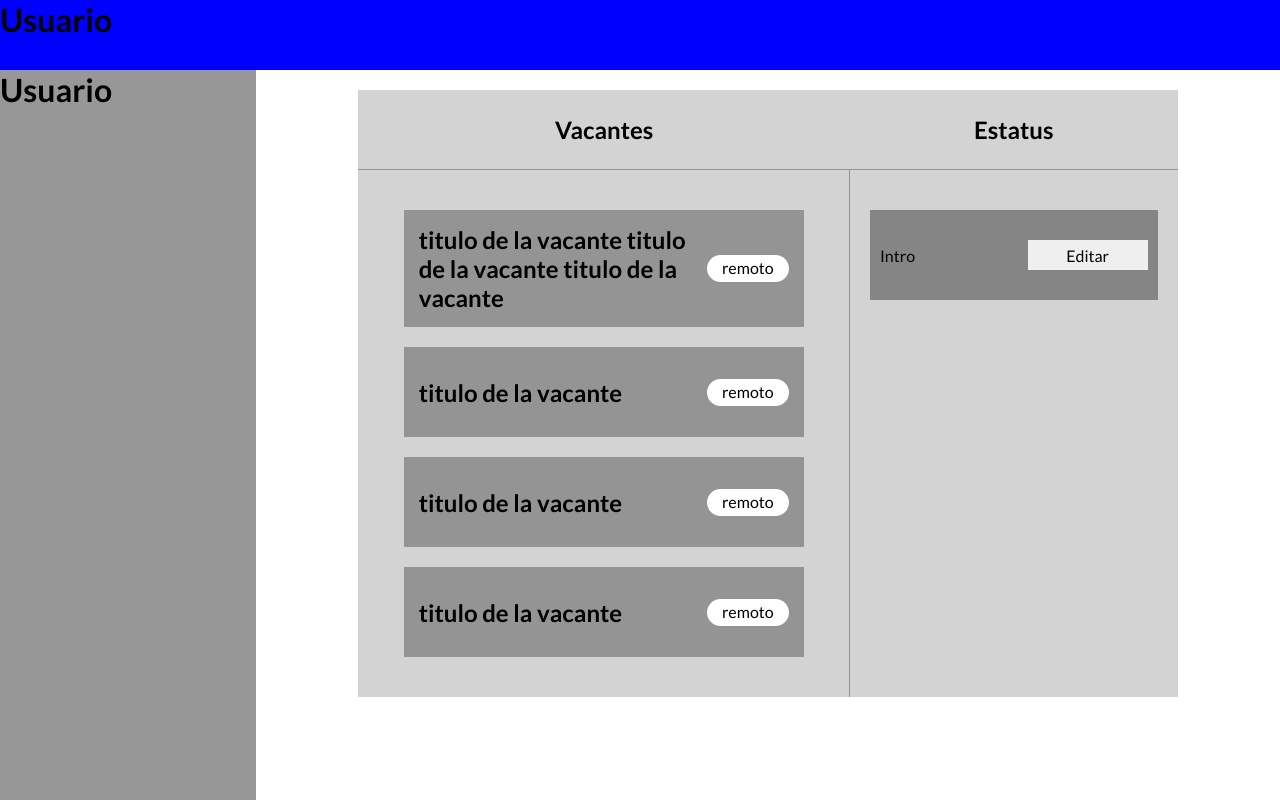
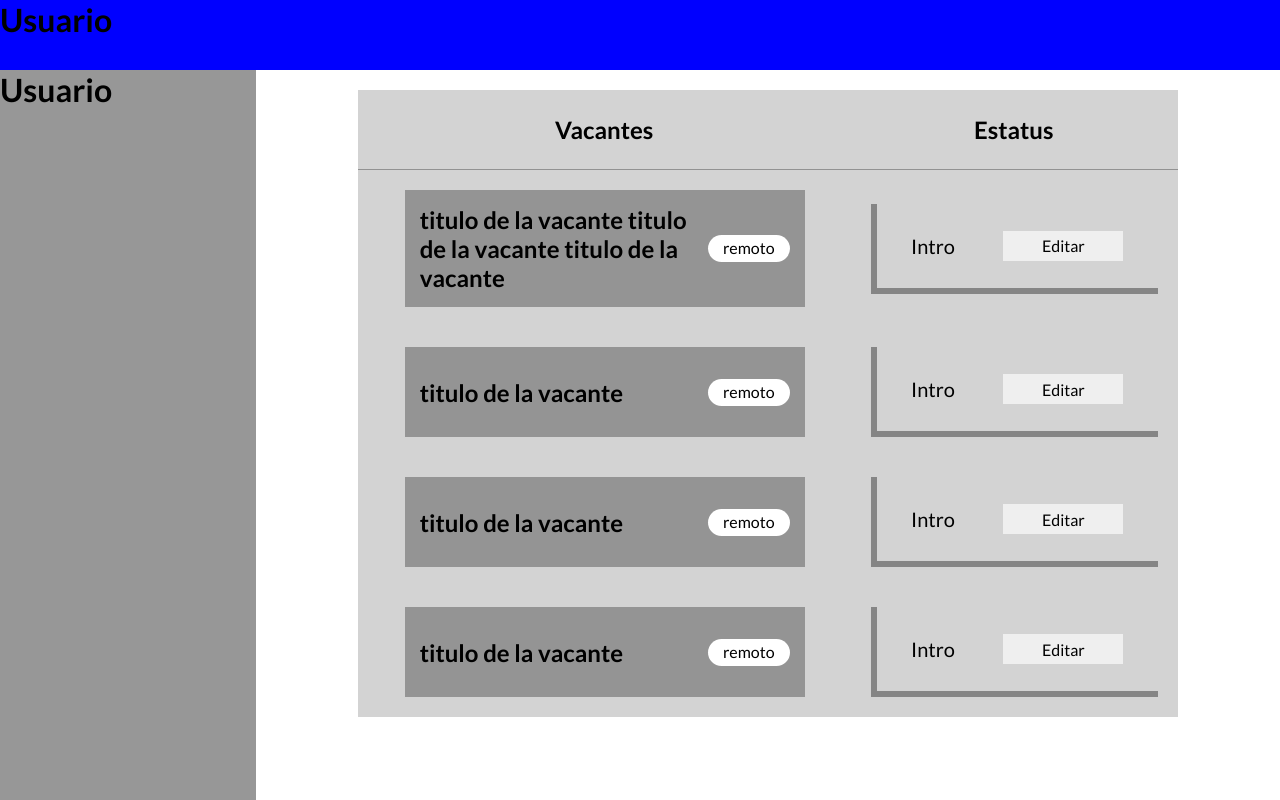
Before and after one commit to El-Guerrero-Jaguar/Frontend, a React app: page /vacancies/applied in a window 1280 px wide. Built offline with nearby package versions, Linux system fonts and the light colour scheme.

Commit message:
[Update] Change TableStatusVacancies styles

```diff
--- a/src/assets/styles/containers/TableStatusVacancies.scss
+++ b/src/assets/styles/containers/TableStatusVacancies.scss
@@ -25,38 +25,7 @@
   }
   &-content {
     grid-area: contentTable;
-    display: grid;
-    grid-template-areas: "vacanciesTable statusTable";
-    grid-template-columns: 60% 40%;
-    &--left,
-    &--right {
-      padding: 20px 0;
-    }
-    &--left {
-      grid-area: vacanciesTable;
-      border-right: 1px solid rgba(83, 83, 83, .5);;
-    }
-    &--right {
-      grid-area: statusTable;
-    }
-  }
-  &-statusItem {
     display: flex;
-    min-height: 90px;
-    margin: 20px;
-    padding: 10px;
-    background-color: rgba(83, 83, 83, .6);
-    align-items: center;
-    justify-content: space-between;
-    button {
-      width: 120px;
-      height: 30px;
-      border: none;
-      font-family: $font-lato;
-      font-size: 1.6rem;
-      &:hover {
-        cursor: pointer;
-      }
-    }
+    flex-direction: column;
   }
 }
--- /dev/null
+++ b/src/assets/styles/containers/VacanciesList.scss
@@ -0,0 +1,33 @@
+@import '../vars';
+
+.VacancyList {
+  &-small {
+    display: flex;
+    align-items: center;
+    justify-content: space-between;
+  }
+  &-status {
+    display: flex;
+    width: 35%;
+    min-height: 90px;
+    margin: 20px;
+    padding: 10px;
+    border-left: 6px solid rgba(83, 83, 83, .6);
+    border-bottom: 6px solid rgba(83, 83, 83, .6);
+    align-items: center;
+    justify-content: space-around;
+    p {
+      font-size: 20px;
+    }
+    button {
+      width: 120px;
+      height: 30px;
+      border: none;
+      font-family: $font-lato;
+      font-size: 1.6rem;
+      &:hover {
+        cursor: pointer;
+      }
+    }
+  }
+}
--- a/src/containers/TableStatusVacancies.jsx
+++ b/src/containers/TableStatusVacancies.jsx
@@ -11,15 +11,7 @@ const TableStatusVacancies = () => (
       <h2>Estatus</h2>
     </div>
     <div className="TableStatusVacancies-content">
-      <div className="TableStatusVacancies-content--left">
-        <VacaciesList small />
-      </div>
-      <div className="TableStatusVacancies-content--right">
-        <div className="TableStatusVacancies-statusItem">
-          <p>Intro</p>
-          <button type="button">Editar</button>
-        </div>
-      </div>
+      <VacaciesList small />
     </div>
   </div>
 );
--- a/src/containers/VacaciesList.jsx
+++ b/src/containers/VacaciesList.jsx
@@ -1,5 +1,8 @@
 import React from 'react';
 import withVacancies from '../hoc/withVacancies';
+
+import '../assets/styles/containers/VacanciesList.scss';
+
 import VacancyCard from '../components/VacancyCard';
 import VacancyCardSmall from '../components/VacancyCardSmall';
 
@@ -8,8 +11,15 @@ const VacaciesList = ({ vacancies, small = false }) => (
     {
       vacancies.map((vacancy) => (
         small
-          ? <VacancyCardSmall key={vacancy.id} vacancy={vacancy} />
-          : <VacancyCard key={vacancy.id} vacancy={vacancy} />
+          ? (
+            <div key={vacancy.id} className="VacancyList-small">
+              <VacancyCardSmall vacancy={vacancy} />
+              <div className="VacancyList-status">
+                <p>Intro</p>
+                <button type="button">Editar</button>
+              </div>
+            </div>
+          ) : <VacancyCard key={vacancy.id} vacancy={vacancy} />
       ))
     }
   </>
```
